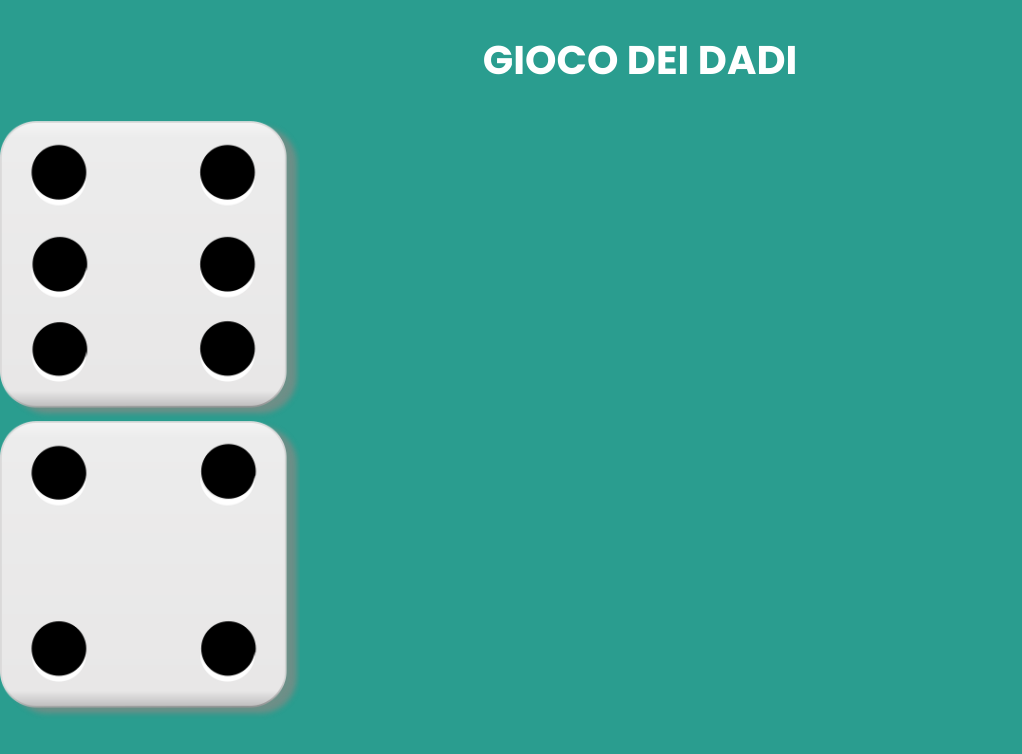
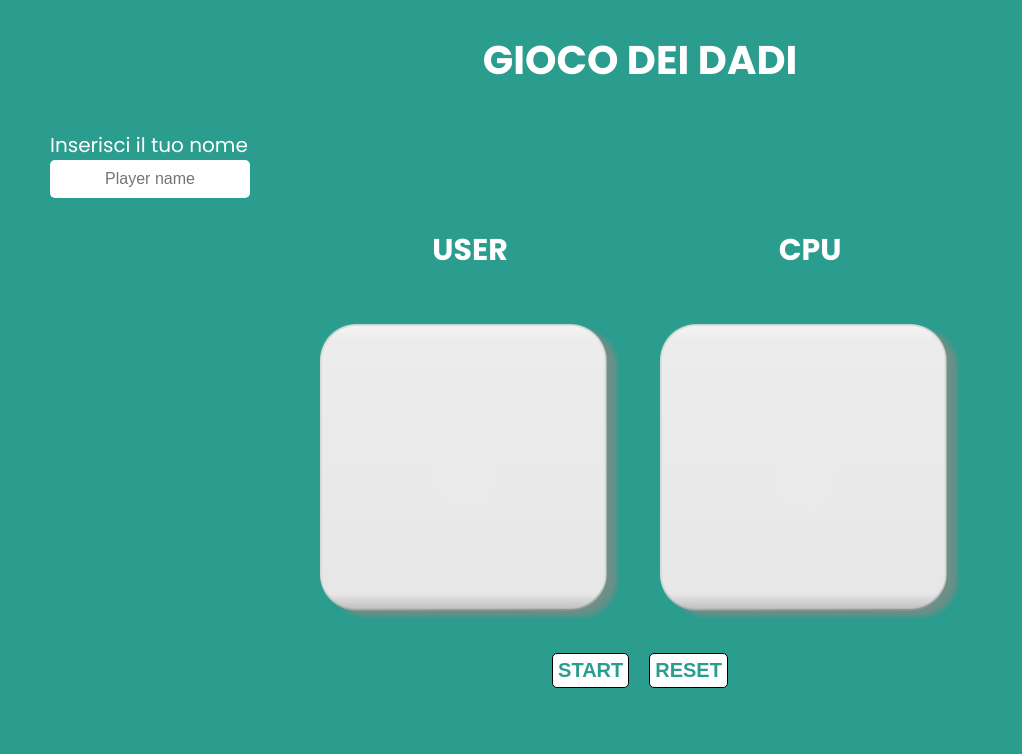
Before and after one commit to andrealigorio/js-mail-dadi, a plain HTML site: page index.html in a window 1280 px wide. Shown: the whole page, without its empty margins (0-1022 px from the left). Drawn offline with Linux system fonts and the light colour scheme.

Commit message:
Esercizio dado completato

```diff
--- a/css/style.css
+++ b/css/style.css
@@ -8,6 +8,7 @@ body {
     background-color: #2a9d8f;
     font-family: 'Poppins', sans-serif;
     font-size: 20px;
+    color: white;
 }
 
 .title {
@@ -15,6 +16,12 @@ body {
     color: white;
     text-align: center;
     padding: 30px 0;
+}
+.image {
+    height: 300px;
+    width: 300px;
+    background-image: url(../img/dado.png);
+    background-size: cover;
 }
 .image1 {
     height: 300px;
@@ -52,3 +59,70 @@ body {
     background-image: url(../img/dado6.png);
     background-size: cover;
 }
+.dice_box {
+    display: flex;
+    align-items: flex-end;
+    justify-content: center;
+}
+.result {
+    width: 300px;
+    font-size: 25px;
+    font-weight: bold;
+    color: black;
+    background-color: white;
+    border-radius: 10px;
+    align-self: center;
+    text-transform: uppercase;
+    text-align: center;
+}
+.player_box, .cpu_box {
+    padding: 0 20px;
+}
+.input_date {
+    display: flex;
+    flex-direction: column;
+    padding: 10px 0 30px 50px;
+}
+input {
+    width: 200px;
+    padding: 10px;
+    font-size: 16px;
+    border-radius: 5px;
+    border: none;
+    text-align: center;
+}
+input:focus {
+    background-color: #2a9d8f;
+    color: white;
+}
+input:focus::placeholder {
+    color: lightgrey;
+}
+#player, #cpu {
+    color: white;
+    text-align: center;
+    padding-bottom: 50px;
+}
+#player {
+    text-transform: uppercase;
+}
+.start_reset_btn {
+    display: flex;
+    justify-content: center;
+    margin-top: 30px;
+}
+.btn {
+    font-size: 20px;
+    font-weight: bold;
+    background-color: white;
+    color: #2a9d8f;
+    border-radius: 5px;
+    border: 1px solid black;
+    padding: 5px;
+    cursor: pointer;
+    margin: 0 10px;
+}
+.btn:hover {
+    background-color: #2a9d8f;
+    color: white;
+}
--- a/index.html
+++ b/index.html
@@ -11,8 +11,26 @@
 </head>
 <body>
     <h1 class="title">gioco dei dadi</h1>
-    <div id="dice" class="image"></div>
-    <div id="dice_two" class="image"></div>
+    <div class="input_date">
+        <label for="name_player">Inserisci il tuo nome</label>
+        <input type="text" id="name_player" name="name_player" placeholder="Player name">
+    </div>
+    <div class="dice_box">
+        <div class="result" id="player_win"></div>
+        <div class="player_box">
+            <h2 id="player">user</h2>
+            <div id="dice" class="image"></div>
+        </div>
+        <div class="cpu_box">
+            <h2 id="cpu">CPU</h2>
+            <div id="dice_two" class="image"></div>
+        </div>
+        <div class="result" id="cpu_win"></div>
+    </div>
+    <div class="start_reset_btn">
+        <button class="btn" id="start" type="button" name="start">START</button>
+        <button class="btn" id="reset" type="button" name="reset">RESET</button>
+    </div>
     <script src="js/main.js"></script>
 </body>
 </html>
--- a/js/main.js
+++ b/js/main.js
@@ -1,17 +1,48 @@
+
+//STABILISCO AZIONI CON BUTTON START
+var start = document.getElementById("start");
+start.addEventListener("click",
+    function() {
+
+        //CREO UNA VARIABILE CON IL NOME INSERITO IN INPUT
+        var playerName = document.getElementById("name_player").value;
+        document.getElementById("player").innerHTML = playerName;
+
+        //CONTROLLO SE E' STATO INSERITO UN NOME USER IN INPUT
+        if (playerName == "") {
+            playerName = "User";
+            document.getElementById("player").innerHTML = playerName;
+        }
         //CALCOLO IL PRIMO NUMERO RANDOM
         var firstNumber = Math.floor(Math.random()*6) + 1;
-console.log(firstNumber);
 
         //CREO UNA VARIABILE DADO E MODIFICO LA CLASSE AGGIUNGENDO IL NUMERO RANDOM
         //IN MODO DA PRELEVARE LA FACCIA DEL DADO CORRISPONDENTE DAL CSS
         var dice = document.getElementById("dice");
         dice.className = dice.classList + firstNumber;
-console.log(dice);
 
         //RIPETO STESSA PROCEDURA PER IL SECONDO DADO
         var secondNumber = Math.floor(Math.random() * 6) + 1;
-console.log(secondNumber);
 
         var diceTwo = document.getElementById("dice_two");
         diceTwo.className = diceTwo.classList + secondNumber;
-console.log(diceTwo);
+
+        //CONTROLLO QUALE DEI 2 DADI VINCE
+        if (firstNumber > secondNumber) {
+            document.getElementById("player_win").innerHTML = playerName + " ha vinto";
+        } else if (firstNumber < secondNumber) {
+            document.getElementById("cpu_win").innerHTML = "La CPU ha vinto";
+        } else {
+            document.getElementById("player_win").innerHTML = "pareggio";
+            document.getElementById("cpu_win").innerHTML = "pareggio";
+        }
+    }
+);
+
+//STABILISCO AL BUTTON RESET IL REFRESH DELLA PAGINA
+var reset = document.getElementById("reset");
+reset.addEventListener("click",
+    function() {
+        location.reload();
+    }
+);
```
Also changed, not shown: img/dado.png (added). Lines whose indentation alone changed are shown as unchanged.
